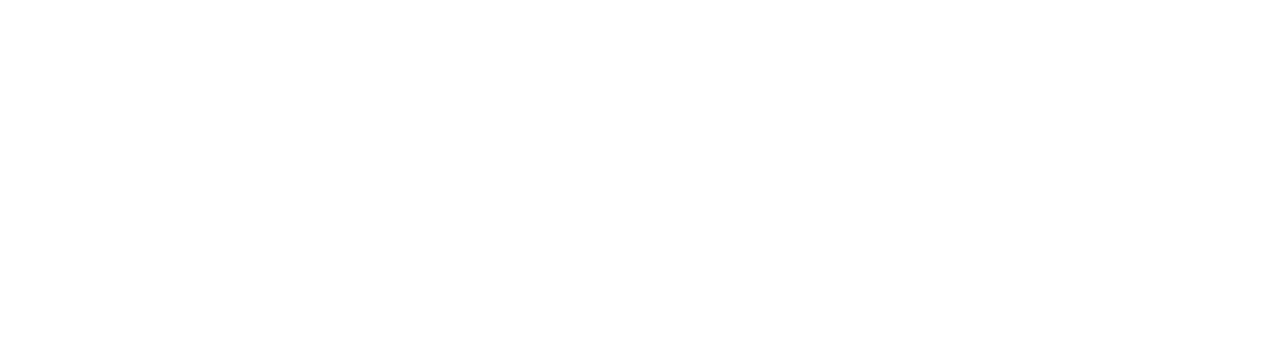
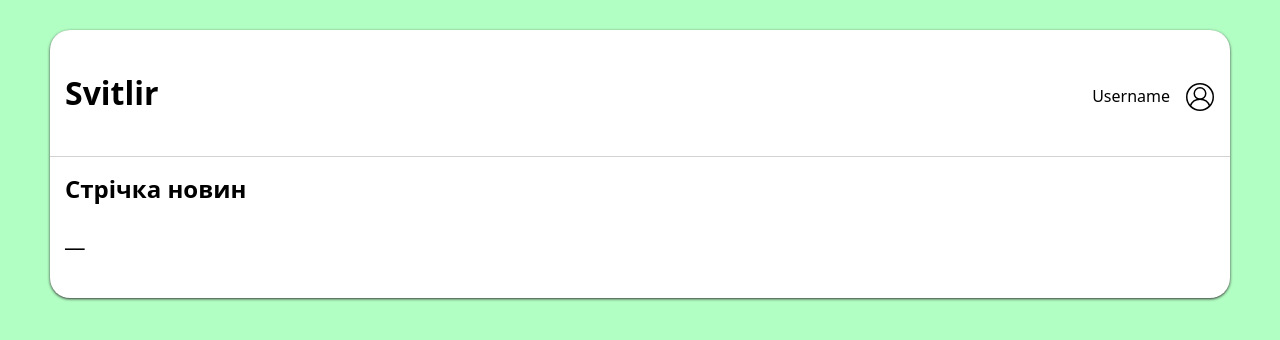
Before and after one commit to Sl0wdive/MERN-Social-Media-Frontend, a React (Create React App) app: page / in a window 1280 px wide. Shown: the top 340 px of the page. Built offline with nearby package versions, Linux system fonts and the light colour scheme.

Commit message:
layout first steps

```diff
--- a/src/App.js
+++ b/src/App.js
@@ -1,7 +1,21 @@
 function App() {
   return (
     <div className="Wrapper">
-
+      <header>
+        <div className="HeaderLeft">
+          <h1>Svitlir</h1>
+        </div>
+        <div className="HeaderRight">
+          <p>
+            Username
+          </p>
+          <img width={30} height ={30} src = "/img/user.svg" />
+        </div>
+      </header>
+      <div className="Content">
+        <h2>Стрічка новин</h2>
+        <h2>__</h2>
+      </div>
     </div>
   );
 }
--- a/src/index.scss
+++ b/src/index.scss
@@ -3,5 +3,55 @@
   font-family: system-ui;
   -webkit-font-smoothing: antialiased;
   -moz-osx-font-smoothing: grayscale;
-  background-color: white;
+  background-color: rgb(178, 255, 195);
 }
+
+.Wrapper{
+  background: white;
+  box-shadow: 0px 1px 3px rgb(48, 48, 48);
+  border-radius: 20px;
+  margin-left: 50px;
+  margin-right: 50px;
+  margin-top: 30px;
+  margin-bottom: 30px;
+  padding-bottom: 30px;
+}
+
+header {
+  display: flex;
+  justify-content: space-between;
+  border-bottom: 1px solid rgb(211, 211, 211);
+
+  .HeaderLeft{
+    display: flex;
+    align-items: center;
+
+    margin-top: 20px;
+    margin-bottom: 20px;
+
+    h1{
+      margin-left: 15px;
+    }
+  }
+
+  .HeaderRight{
+    display: flex;
+    align-items: center;
+
+    p{
+      margin-top: 22px;
+    }
+    img{
+      padding: 15px;
+      margin-top: 9px;
+    }
+  }
+}
+
+.Content{
+  h2{
+    margin-top: 15px;
+    margin-bottom: 15px;
+    margin-left: 15px;
+  }
+}
```
Also changed, not shown: public/img/user.svg (added).
